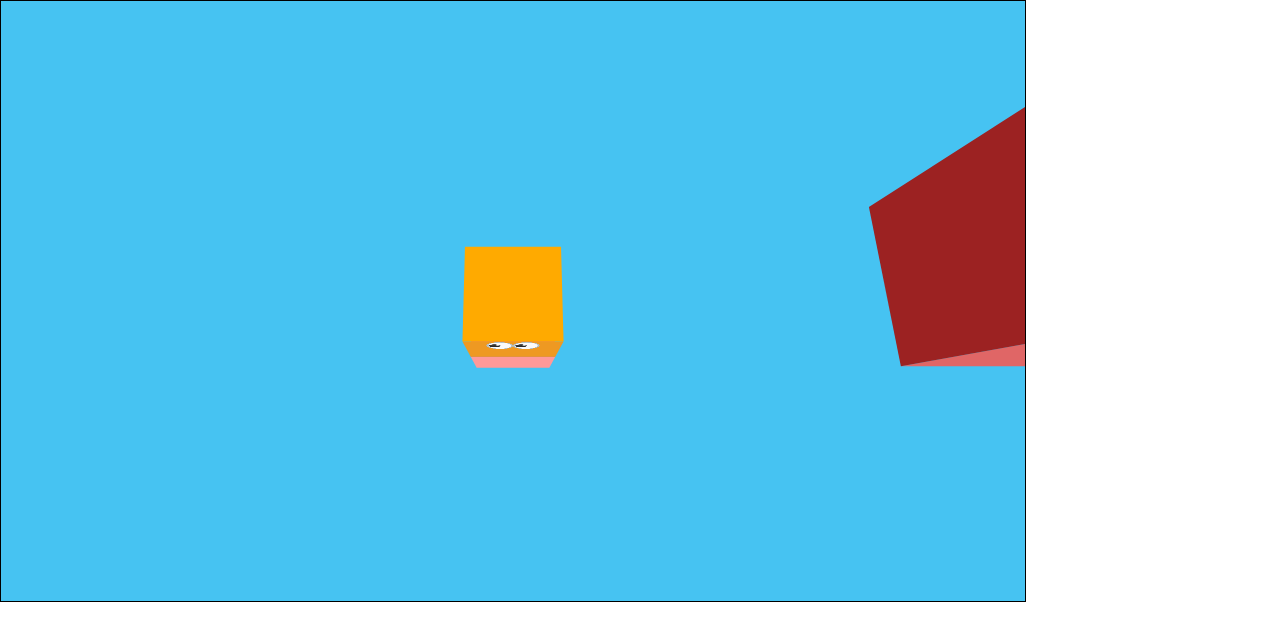
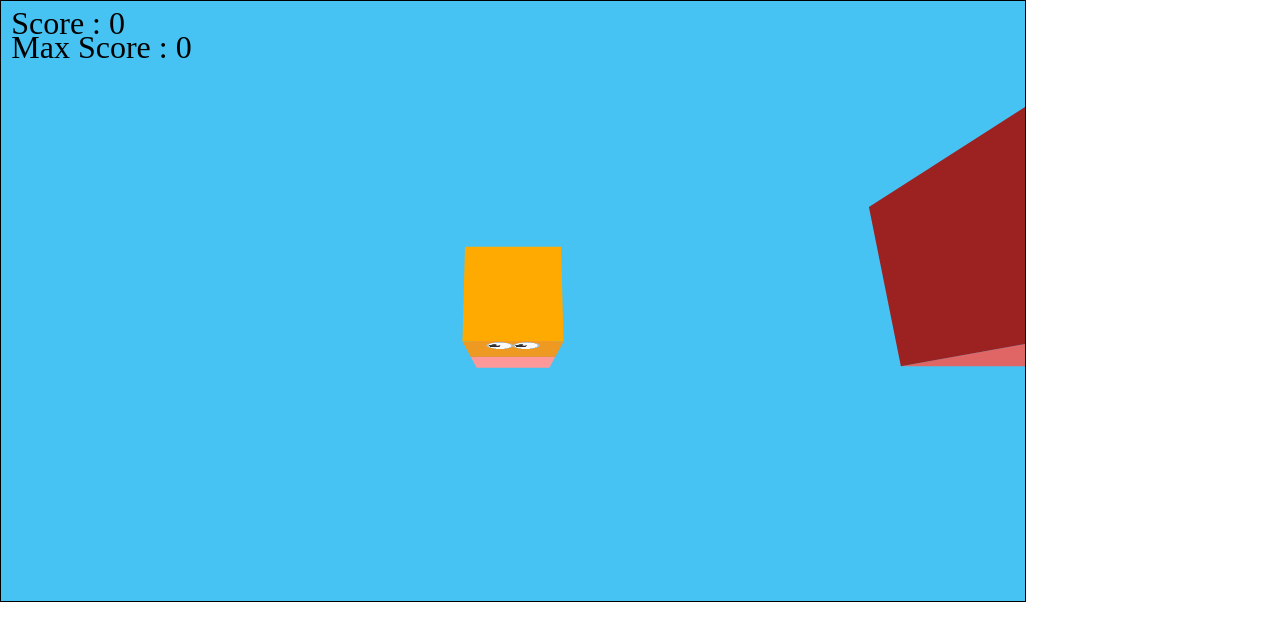
Before and after one commit to HAndIBrothers/Handi2022, a website built with Vite: page index.html in a window 1280 px wide. Built offline with nearby package versions, Linux system fonts and the light colour scheme.

Commit message:
Merge
- Set Score

```diff
--- a/index.html
+++ b/index.html
@@ -9,6 +9,18 @@
   <body>
     <!--Version: 0.1-->
     <div id="viewport">
+      <div
+        id="score"
+        style="position: fixed; left: 1%; top: 1%; font-size: xx-large"
+      >
+        Score : 0
+      </div>
+      <div
+        id="maxScore"
+        style="position: fixed; left: 1%; top: 5%; font-size: xx-large"
+      >
+        Max Score : 0
+      </div>
       <div id="camera">
         <div id="scene">
           <div id="floor"></div>
--- a/src/gameStart/updateScene.js
+++ b/src/gameStart/updateScene.js
@@ -9,6 +9,7 @@ import { renderCamera } from "../.././src/camera/components/RenderCamera";
 import { hero } from "../hero/constants/heroConstants";
 import { resetScene } from "../scene/ResetScene";
 import { isBottomCube } from "../hero/helper/checkCubeType";
+import { getData, saveData } from "../utils/store";
 
 export default function updateScene() {
   // key event
@@ -19,6 +20,9 @@ export default function updateScene() {
     l: 0,
     j: 0,
   };
+
+  let score = 0;
+  SetMaxScore(score);
 
   onkeydown = onkeyup = (e) => {
     keys[
@@ -96,6 +100,13 @@ export default function updateScene() {
     $hero.style.transform = `translate3d(${heroX * tileSize}px, ${
       heroY * tileSize
     }px, ${heroZ * tileSize}px)`;
+    if (score < Math.floor(heroZ)) {
+      score = Math.floor(heroZ);
+      document.getElementById("score").innerHTML = `Score : ${score}`;
+
+      SetMaxScore(score);
+    }
+
     renderCamera(heroX, heroY, heroZ);
     movingCubes = MoveMap(movingCubes);
 
@@ -103,3 +114,11 @@ export default function updateScene() {
   };
   loop();
 }
+
+const SetMaxScore = (_score) => {
+  let maxScore = getData("handi_max_score");
+  if (maxScore === null) maxScore = 0;
+  if (maxScore < _score) maxScore = _score;
+  saveData("handi_max_score", maxScore);
+  document.getElementById("maxScore").innerHTML = `Max Score : ${maxScore}`;
+};
```
